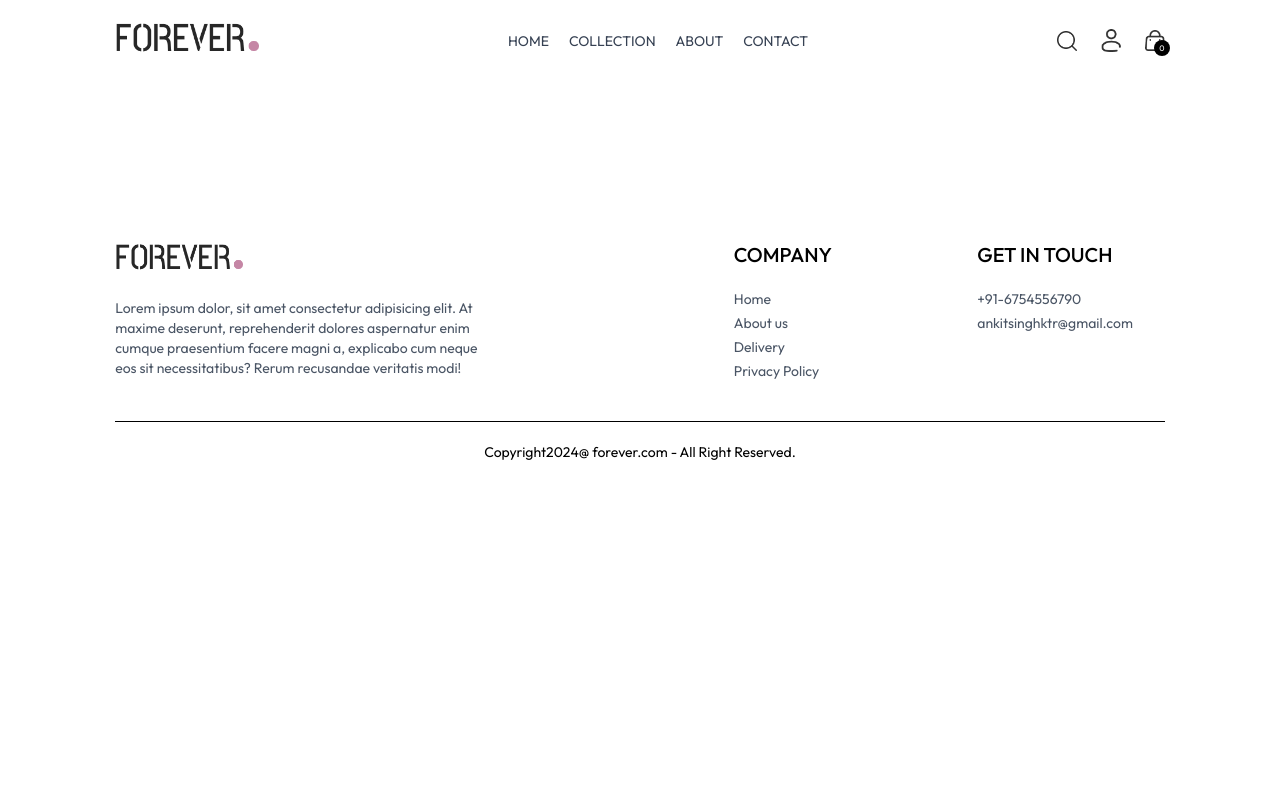
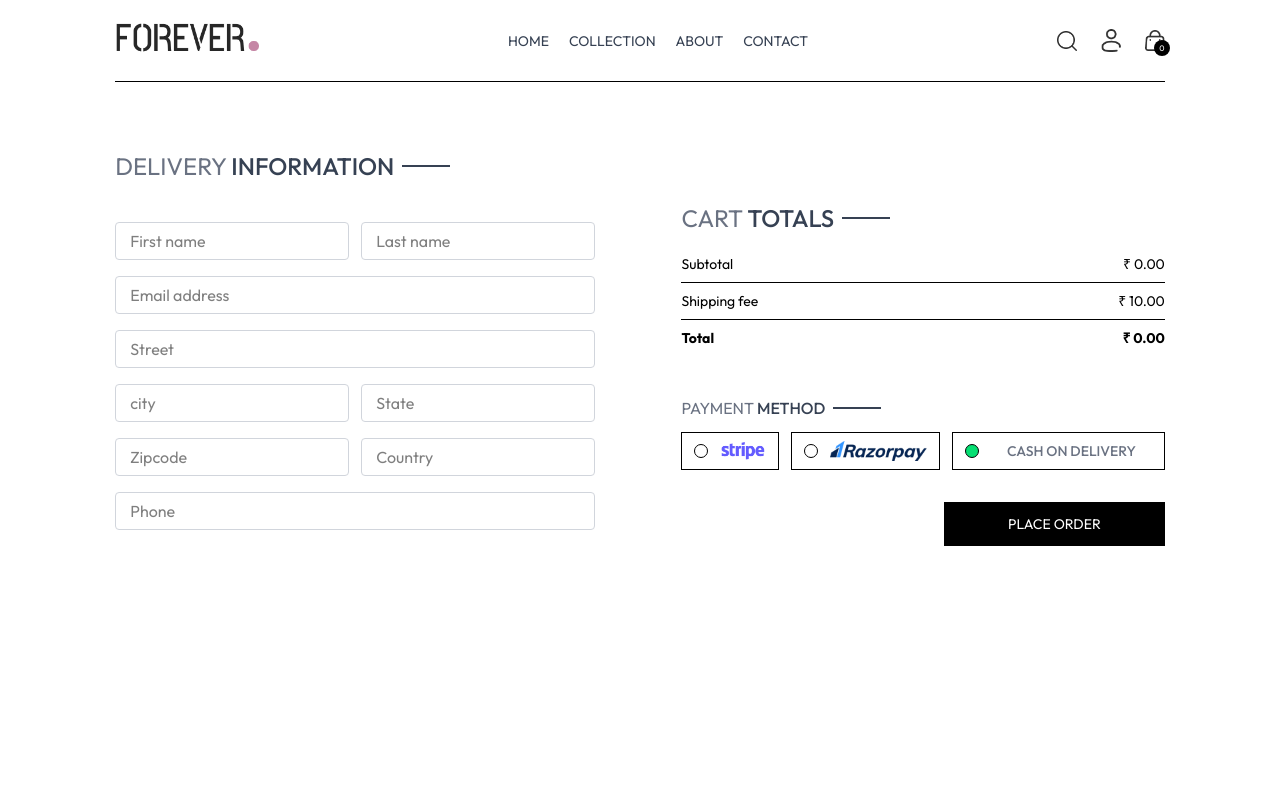
Before and after one commit to ankit-2678/ecommerce-app, a React (Vite) app: page /place-order in a window 1280 px wide. Shown: the top 800 px of the page. Built offline with nearby package versions, Linux system fonts and the light colour scheme; a web font is replaced by a local one.

Commit message:
feat: implement place order and order pages with address selection and delivery info handling

```diff
--- a/src/pages/Orders.jsx
+++ b/src/pages/Orders.jsx
@@ -1,9 +1,45 @@
-import React from 'react'
+import React, { useContext } from 'react'
+import { ShopContext } from '../context/ShopContext'
+import Title from '../components/Title';
 
 function Orders() {
+
+  const {currency,products} = useContext(ShopContext);
   return (
-    <div>
+    <div className='border-t pt-16'>
+      <div className='text-2xl'>
+        <Title text1={'MY'} text2={'ORDERS'}/>
+      </div>
+      <div>
+        {
+          products.slice(1,4).map((item,index)=>(
+            <div key={index} className='py-4 border-t border-b text-gray-700 flex flex-col md:flex-row md:items-center justify-between gap-4'>
+              <div className='flex items-start gap-6 text-sm'>
+                <img className='w-16 sm:w-20' src={item.image[0]} alt="" />
+                <div>
+                  <p className='sm:text-base font-medium'>{item.name}</p>
+                  <div className='flex items-center gap-3 mt-2 text-base text-gray-700'>
+                    <p>{currency}{item.price}</p>
+                    <p>Quantity:1</p>
+                    <p>Size: M</p>
 
+                  </div>
+                  <p className='mt-2'> Date: <span className='text-gray-400'>25,July,2024</span></p>
+                </div>
+              </div>
+              <div className='md:w-1/2 flex justify-between'>
+              <div className='flex items-center gap-2'>
+                <p className='min-w-2 h-2 rounded-full bg-green-500'></p>
+                <p className='text-sm md:text-base '>Ready to ship </p>
+
+              </div>
+              <button className='border px-4 py-2 text-sm font-medium rounded-sm'>Track Order</button>
+              </div>
+            </div>
+
+          ))
+        }
+      </div>
     </div>
   )
 }
--- a/src/pages/PlaceOrder.jsx
+++ b/src/pages/PlaceOrder.jsx
@@ -1,8 +1,70 @@
-import React from 'react'
+import React, { useContext, useState } from 'react'
+import Title from '../components/Title'
+import CartTotal from '../components/CartTotal'
+import { assets } from '../assets/assets'
+import { ShopContext } from '../context/ShopContext'
 
 function PlaceOrder() {
+
+  const [method,setMethod] = useState('cod')
+  const {navigate} = useContext(ShopContext);
   return (
-    <div>
+    <div className='flex flex-col sm:flex-row justify-between gap-4 pt-5 sm:pt-14 min-h-[80vh] border-t'>
+      {/* left side */}
+      <div className='flex flex-col gap-4 w-full sm:max-w-[480px]'>
+        <div className='text-xl sm:text-2xl my-3'>
+          <Title text1={'DELIVERY'} text2={'INFORMATION'}/>
+        </div>
+        <div className='flex gap-3'>
+          <input className='border border-gray-300 rounded py-1.5 px-3.5 w-full' placeholder='First name' type="text" />
+          <input className='border border-gray-300 rounded py-1.5 px-3.5 w-full' placeholder='Last name' type="text" />
+        </div>
+        <input className='border border-gray-300 rounded py-1.5 px-3.5 w-full' placeholder='Email address' type="email" />
+        <input className='border border-gray-300 rounded py-1.5 px-3.5 w-full' placeholder='Street' type="text" />
+        <div className='flex gap-3'>
+          <input className='border border-gray-300 rounded py-1.5 px-3.5 w-full' placeholder='city' type="text" />
+          <input className='border border-gray-300 rounded py-1.5 px-3.5 w-full' placeholder='State' type="text" />
+        </div>
+        <div className='flex gap-3'>
+          <input className='border border-gray-300 rounded py-1.5 px-3.5 w-full' placeholder='Zipcode' type="number" />
+          <input className='border border-gray-300 rounded py-1.5 px-3.5 w-full' placeholder='Country' type="text" />
+        </div>
+
+        <input className='border border-gray-300 rounded py-1.5 px-3.5 w-full' placeholder='Phone' type="number" />
+
+      </div>
+      {/*  Right Side */}
+      <div className='mt-8'>
+        <div className='mt-8 min-w-80'>
+          <CartTotal/>
+        </div>
+        <div className='mt-12'>
+          <Title text1={'PAYMENT'} text2={'METHOD'}/>
+          {/** paymet method selection */}
+          <div  className='flex gap-3 flex-col lg:flex-row'>
+            <div onClick={()=>setMethod('stripe')} className='flex items-center gap-3 border p-2 px-3 cursor-pointer'>
+              <p className={`min-w-3.5 h-3.5 border rounded-full ${method==='stripe' ?'bg-green-400' : ''}`}></p>
+              <img className='h-5' src={assets.stripe_logo} alt="" />
+
+            </div>
+            <div onClick={()=>setMethod('razorpay')} className='flex items-center gap-3 border p-2 px-3 cursor-pointer'>
+              <p className={`min-w-3.5 h-3.5 border rounded-full ${method==='razorpay' ?'bg-green-400' : ''}`}></p>
+              <img className='h-5' src={assets.razorpay_logo} alt="" />
+
+            </div>
+            <div onClick={()=>setMethod('cod')} className='flex items-center gap-3 border p-2 px-3 cursor-pointer'>
+              <p className={`min-w-3.5 h-3.5 border rounded-full ${method==='cod' ?'bg-green-400' : ''}`}></p>
+              <p className='text-gray-500 text-sm font-medium mx-4'>CASH ON DELIVERY</p>
+
+            </div>
+
+          </div>
+           <div className='w-full text-end mt-8'>
+            <button onClick={()=>navigate('/orders')} className='bg-black px-16 py-3 text-white text-sm'>PLACE ORDER</button>
+
+           </div>
+        </div>
+      </div>
 
     </div>
   )
```
